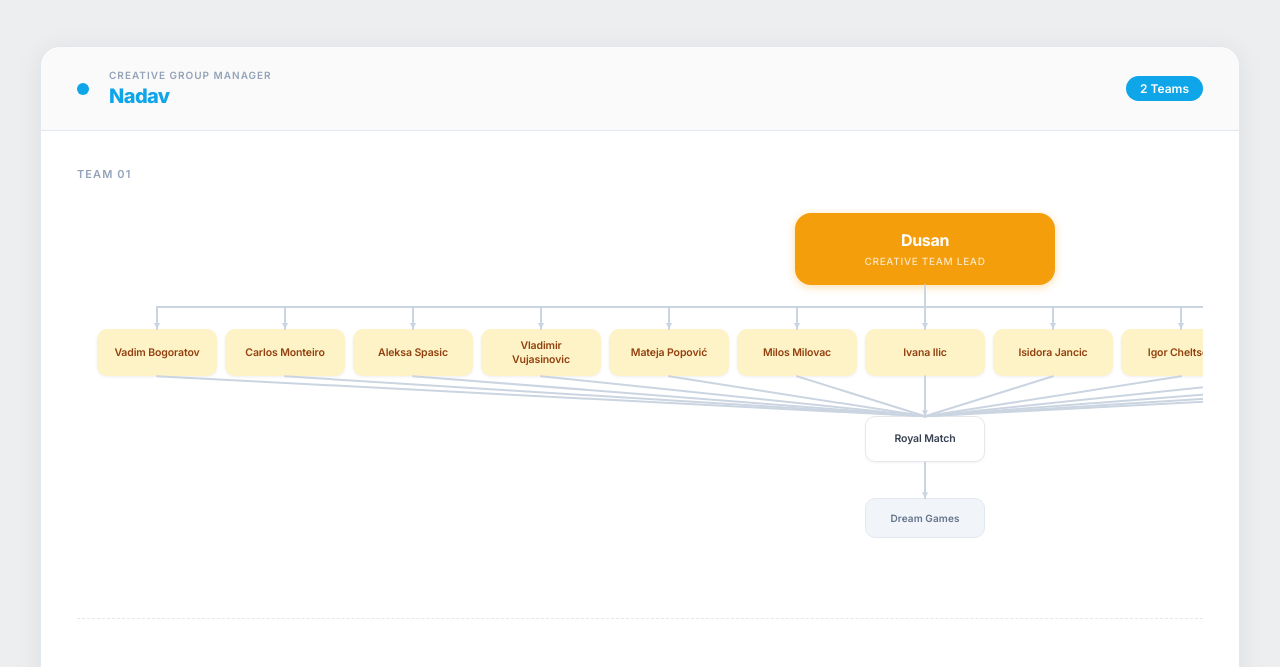
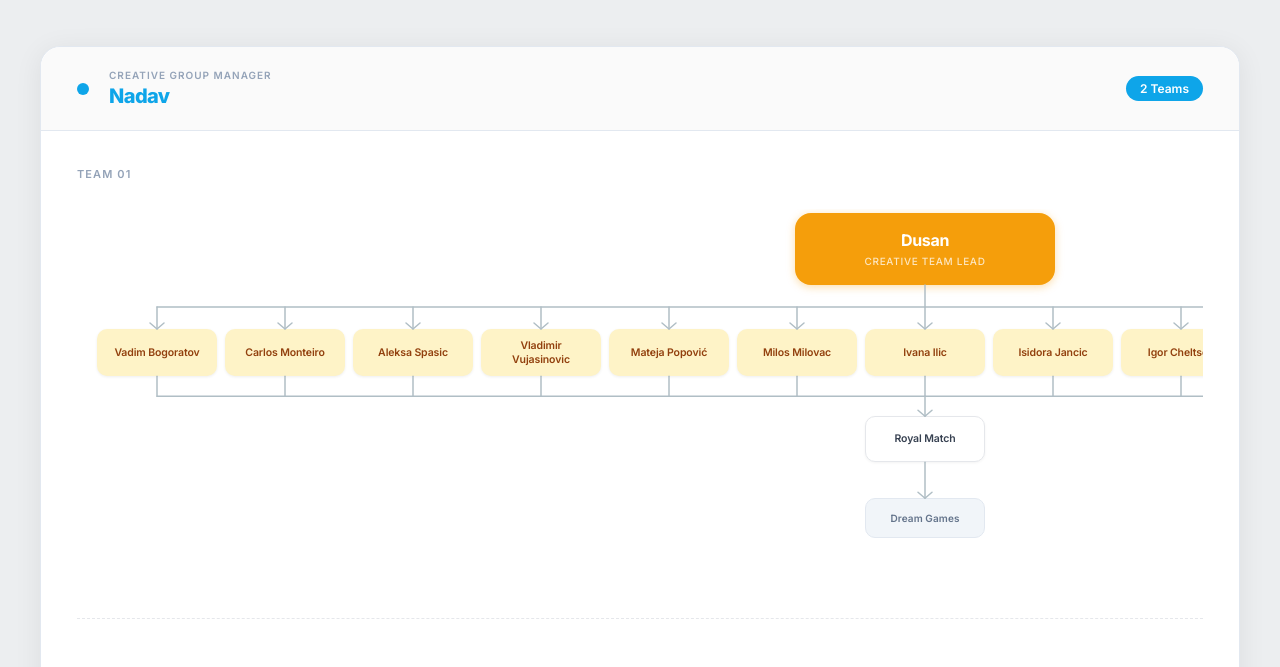
Before and after one commit to Orig1020/sett-org-chart, a plain HTML site: page index.html in a window 1280 px wide. Shown: the part 133-800 px from the top of the page. Drawn offline with Linux system fonts and the light colour scheme.

Commit message:
Redesign connectors: orthogonal elbows with rounded corners, open chevron arrowheads

```diff
--- a/index.html
+++ b/index.html
@@ -428,19 +428,15 @@ function renderAll(data) {
 // ──────────────────────────────────────────────────────────
 //  SVG CONNECTORS
 // ──────────────────────────────────────────────────────────
-const LINE_COLOR = "#CBD5E1";
-const LINE_W     = "2";
-const ARR        = 6;
+const LINE_COLOR = "#B0BEC5";
+const LINE_W     = "1.5";
+const CORNER_R   = 8;
 
 function ns(tag) { return document.createElementNS("http://www.w3.org/2000/svg", tag); }
 
 function ctr(el, base) {
   const r = el.getBoundingClientRect(), b = base.getBoundingClientRect();
-  return {
-    cx:     r.left - b.left + r.width  / 2,
-    top:    r.top  - b.top,
-    bottom: r.bottom - b.top,
-  };
+  return { cx: r.left - b.left + r.width / 2, top: r.top - b.top, bottom: r.bottom - b.top };
 }
 
 function addPath(svg, d) {
@@ -450,14 +446,40 @@ function addPath(svg, d) {
   p.setAttribute("stroke-width", LINE_W);
   p.setAttribute("fill", "none");
   p.setAttribute("stroke-linecap", "round");
+  p.setAttribute("stroke-linejoin", "round");
   svg.appendChild(p);
 }
 
+// Open chevron arrowhead (matches Figma ARROW_LINES style)
 function addArrow(svg, x, y) {
-  const poly = ns("polygon");
-  poly.setAttribute("points", `${x},${y} ${x - ARR/2},${y - ARR} ${x + ARR/2},${y - ARR}`);
-  poly.setAttribute("fill", LINE_COLOR);
-  svg.appendChild(poly);
+  const w = 7, h = 6;
+  const pl = ns("polyline");
+  pl.setAttribute("points", `${x - w},${y - h} ${x},${y} ${x + w},${y - h}`);
+  pl.setAttribute("stroke", LINE_COLOR);
+  pl.setAttribute("stroke-width", LINE_W);
+  pl.setAttribute("fill", "none");
+  pl.setAttribute("stroke-linecap", "round");
+  pl.setAttribute("stroke-linejoin", "round");
+  svg.appendChild(pl);
+}
+
+// Orthogonal elbow: source bottom → midY → target top, with rounded corners
+function addElbow(svg, x1, y1, x2, y2) {
+  if (Math.abs(x1 - x2) < 1) { addPath(svg, `M ${x1} ${y1} L ${x2} ${y2}`); return; }
+  const midY = (y1 + y2) / 2;
+  const r = Math.min(CORNER_R, Math.abs(x2 - x1) / 2, midY - y1, y2 - midY);
+  const sx = x2 > x1 ? 1 : -1;
+  addPath(svg, `M ${x1} ${y1} L ${x1} ${midY - r} Q ${x1} ${midY} ${x1 + sx*r} ${midY} L ${x2 - sx*r} ${midY} Q ${x2} ${midY} ${x2} ${midY + r} L ${x2} ${y2}`);
+}
+
+// Orthogonal T-bus: multiple sources drop to a shared bus, then connect to one target
+function addBus(svg, sources, tx, ty1, ty2) {
+  const busY = ty1 + (ty2 - ty1) / 2;
+  sources.forEach(sx => addPath(svg, `M ${sx} ${ty1} L ${sx} ${busY}`));
+  const minX = Math.min(...sources, tx);
+  const maxX = Math.max(...sources, tx);
+  addPath(svg, `M ${minX} ${busY} L ${maxX} ${busY}`);
+  addPath(svg, `M ${tx} ${busY} L ${tx} ${ty2}`);
 }
 
 function drawConnectors(team) {
@@ -479,29 +501,44 @@ function drawConnectors(team) {
   const clientIdx = new Map(clients.map((c, i) => [c, i]));
 
   // ── TL → T-bus → artists ──
-  const busY = tl.bottom + (aPos[0].top - tl.bottom) / 2;
-  addPath(svg, `M ${tl.cx} ${tl.bottom} L ${tl.cx} ${busY}`);
-  if (aPos.length > 1) addPath(svg, `M ${aPos[0].cx} ${busY} L ${aPos[aPos.length-1].cx} ${busY}`);
-  aPos.forEach(ap => { addPath(svg, `M ${ap.cx} ${busY} L ${ap.cx} ${ap.top}`); addArrow(svg, ap.cx, ap.top); });
+  const tlBusY = tl.bottom + (aPos[0].top - tl.bottom) / 2;
+  addPath(svg, `M ${tl.cx} ${tl.bottom} L ${tl.cx} ${tlBusY}`);
+  if (aPos.length > 1) addPath(svg, `M ${aPos[0].cx} ${tlBusY} L ${aPos[aPos.length-1].cx} ${tlBusY}`);
+  aPos.forEach(ap => { addPath(svg, `M ${ap.cx} ${tlBusY} L ${ap.cx} ${ap.top}`); addArrow(svg, ap.cx, ap.top); });
 
-  // ── Artists → games (one line per artist-game pair; one arrowhead per game) ──
+  // ── Artists → games ──
+  // Single artist: elbow. Multiple artists sharing a game: reverse T-bus then drop.
   team.games.forEach((game, gi) => {
-    const gp = gPos[gi];
-    game.artists.forEach(a => {
-      const ai = artistIdx.get(a);
-      if (ai == null) return;
-      addPath(svg, `M ${aPos[ai].cx} ${aPos[ai].bottom} L ${gp.cx} ${gp.top}`);
-    });
+    const gp  = gPos[gi];
+    const pts = game.artists.map(a => aPos[artistIdx.get(a)]).filter(Boolean);
+    if (!pts.length) return;
+    if (pts.length === 1) {
+      addElbow(svg, pts[0].cx, pts[0].bottom, gp.cx, gp.top);
+    } else {
+      addBus(svg, pts.map(p => p.cx), gp.cx, pts[0].bottom, gp.top);
+    }
     addArrow(svg, gp.cx, gp.top);
   });
 
-  // ── Games → clients (one line per game; one arrowhead per client) ──
+  // ── Games → clients ──
+  // Group games by client, then same pattern.
+  const byClient = new Map();
   team.games.forEach((game, gi) => {
     const ci = clientIdx.get(game.client);
     if (ci == null) return;
-    addPath(svg, `M ${gPos[gi].cx} ${gPos[gi].bottom} L ${cPos[ci].cx} ${cPos[ci].top}`);
+    if (!byClient.has(ci)) byClient.set(ci, []);
+    byClient.get(ci).push(gi);
   });
-  cPos.forEach(cp => addArrow(svg, cp.cx, cp.top));
+  byClient.forEach((gIdxs, ci) => {
+    const cp  = cPos[ci];
+    const pts = gIdxs.map(gi => gPos[gi]);
+    if (pts.length === 1) {
+      addElbow(svg, pts[0].cx, pts[0].bottom, cp.cx, cp.top);
+    } else {
+      addBus(svg, pts.map(p => p.cx), cp.cx, pts[0].bottom, cp.top);
+    }
+    addArrow(svg, cp.cx, cp.top);
+  });
 }
 
 // ──────────────────────────────────────────────────────────
```
